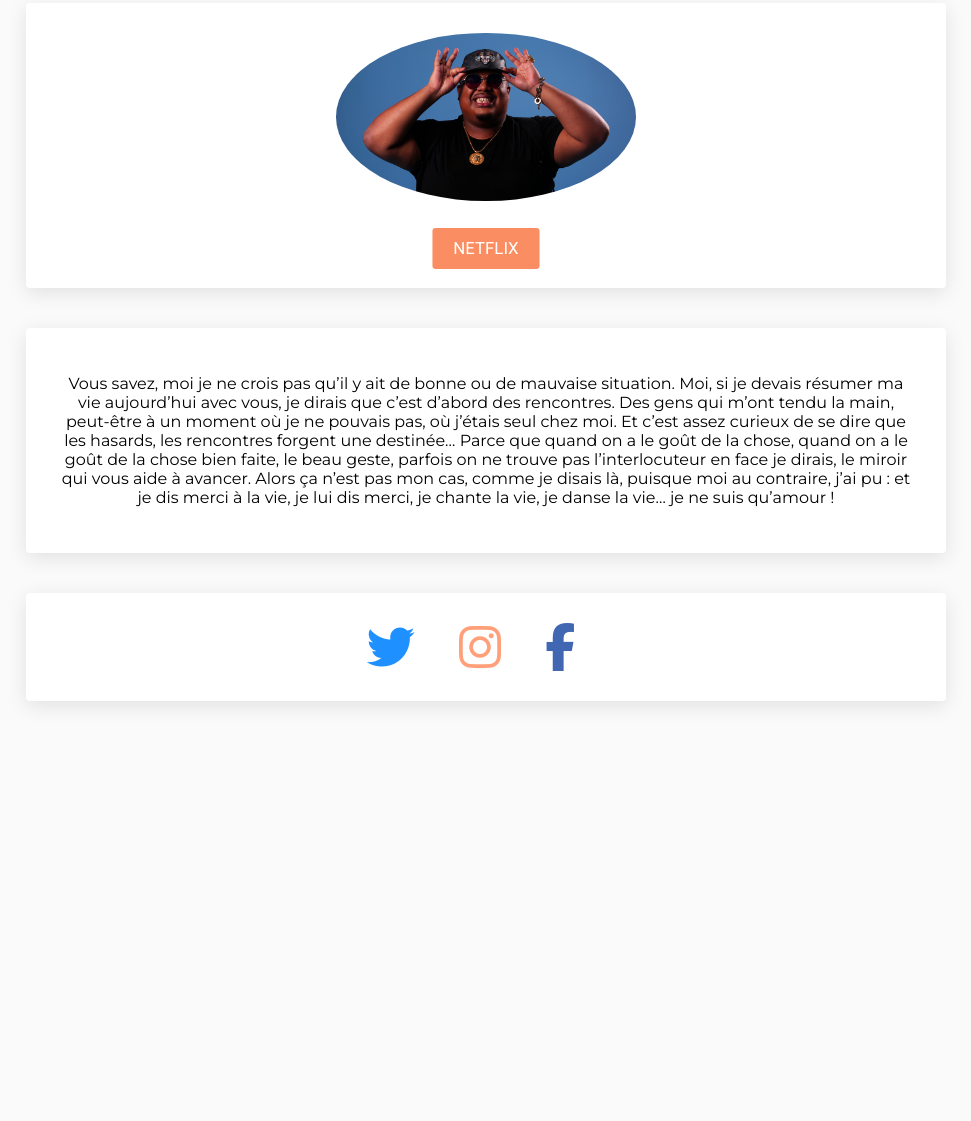
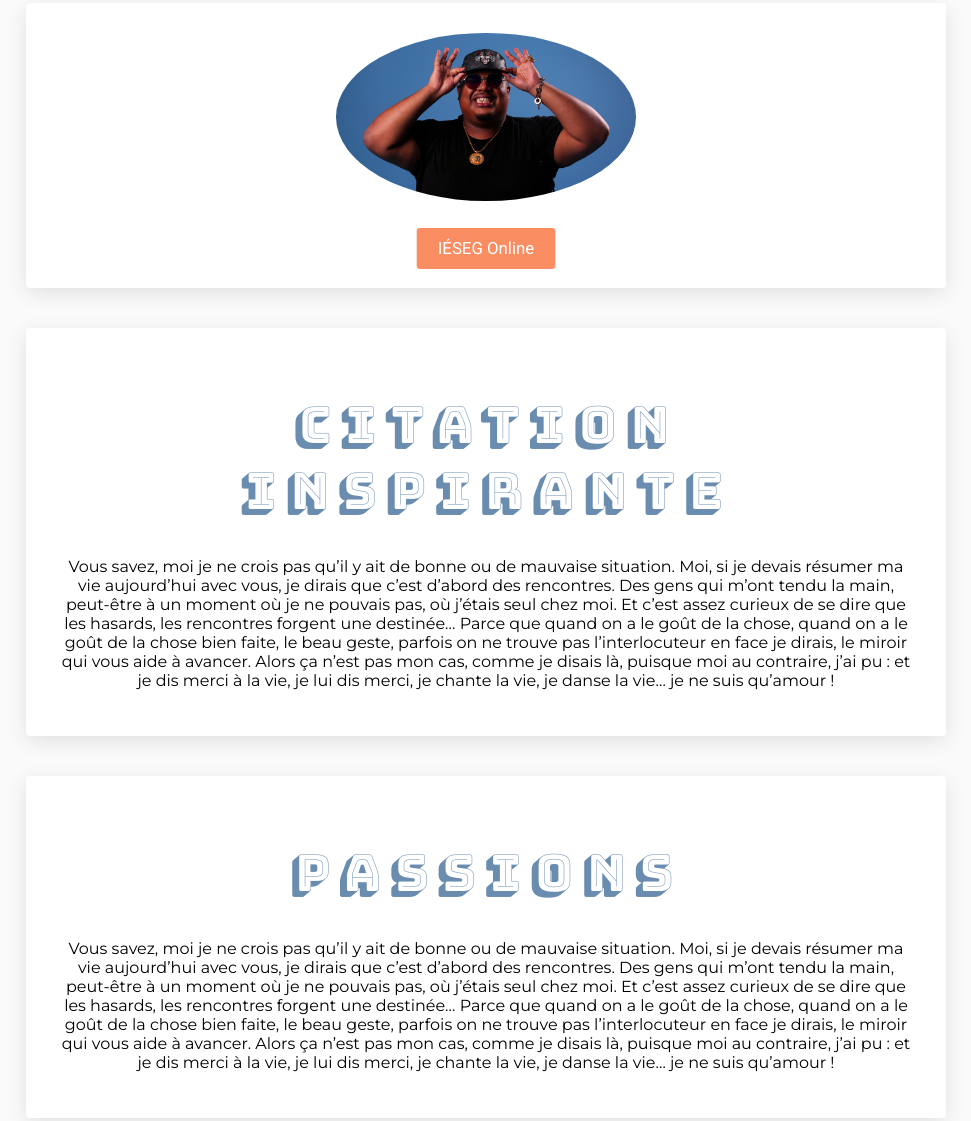
Before and after one commit to aurelien-delmas/my-profile, a plain HTML site: page index.html in a window 1280 px wide. Shown: the part 137-1258 px from the top of the page, without its empty margins (154-1125 px from the left). Before the commit the page ends 878 px from the top, so only its background shows below. Drawn offline with nearby package versions, Linux system fonts and the light colour scheme.

Commit message:
Update index.html

```diff
--- a/index.html
+++ b/index.html
@@ -22,13 +22,21 @@
             <img src="images/naza.jpg" alt="niska_face" class="rond"><br><br>
 
             <div class="animated pulse infinite slow">
-                <a href="https://www.ieseg-online.com/" target="_blank" class="btn-orange">NETFLIX</a>
+                <a href="https://www.ieseg-online.com/" target="_blank" class="btn-orange">IÉSEG Online</a>
             </div>
 
         </div>
 
         <div class="box-white">
             <p>
+            <h1>Citation inspirante</h1>
+                Vous savez, moi je ne crois pas qu’il y ait de bonne ou de mauvaise situation. Moi, si je devais résumer ma vie aujourd’hui avec vous, je dirais que c’est d’abord des rencontres. Des gens qui m’ont tendu la main, peut-être à un moment où je ne pouvais pas, où j’étais seul chez moi. Et c’est assez curieux de se dire que les hasards, les rencontres forgent une destinée… Parce que quand on a le goût de la chose, quand on a le goût de la chose bien faite, le beau geste, parfois on ne trouve pas l’interlocuteur en face je dirais, le miroir qui vous aide à avancer. Alors ça n’est pas mon cas, comme je disais là, puisque moi au contraire, j’ai pu : et je dis merci à la vie, je lui dis merci, je chante la vie, je danse la vie… je ne suis qu’amour !
+            </p>
+        </div>
+
+    <div class="box-white">
+            <p>
+            <h1>Passions</h1>
                 Vous savez, moi je ne crois pas qu’il y ait de bonne ou de mauvaise situation. Moi, si je devais résumer ma vie aujourd’hui avec vous, je dirais que c’est d’abord des rencontres. Des gens qui m’ont tendu la main, peut-être à un moment où je ne pouvais pas, où j’étais seul chez moi. Et c’est assez curieux de se dire que les hasards, les rencontres forgent une destinée… Parce que quand on a le goût de la chose, quand on a le goût de la chose bien faite, le beau geste, parfois on ne trouve pas l’interlocuteur en face je dirais, le miroir qui vous aide à avancer. Alors ça n’est pas mon cas, comme je disais là, puisque moi au contraire, j’ai pu : et je dis merci à la vie, je lui dis merci, je chante la vie, je danse la vie… je ne suis qu’amour !
             </p>
         </div>
```
